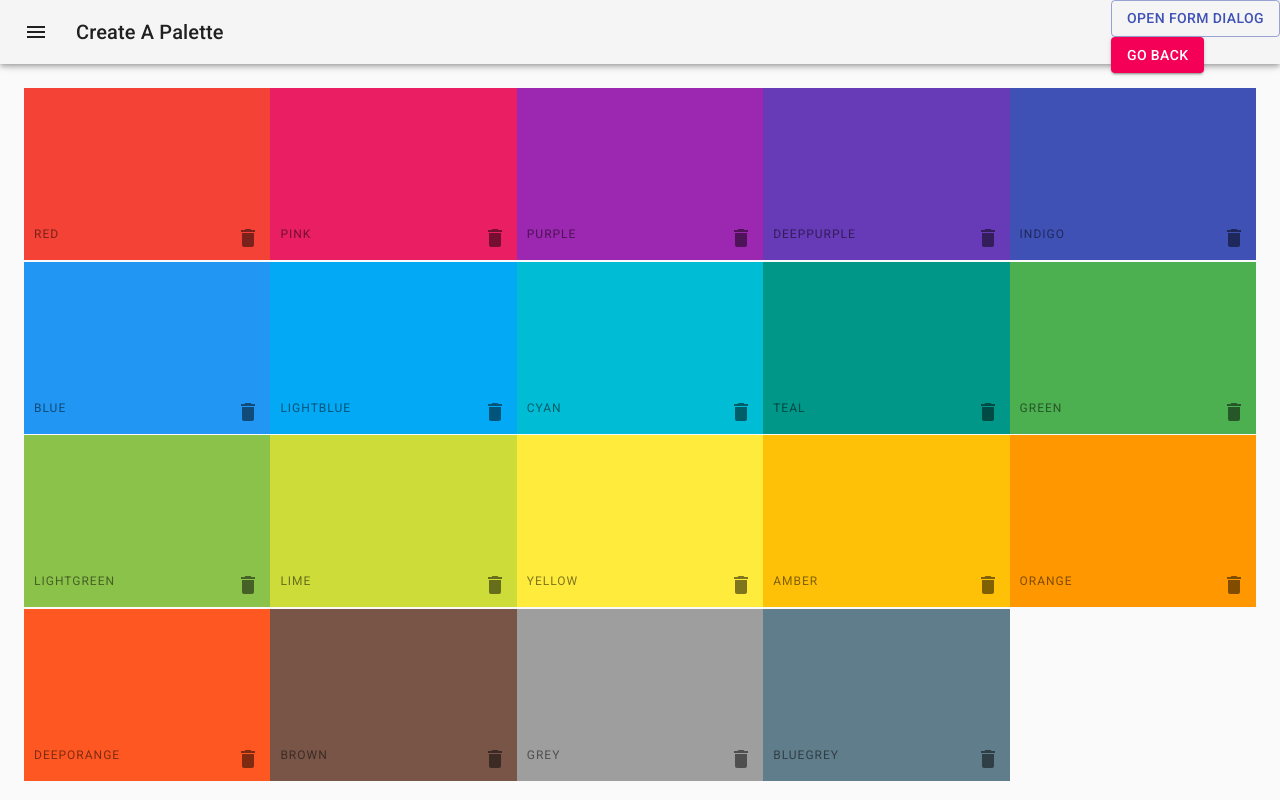
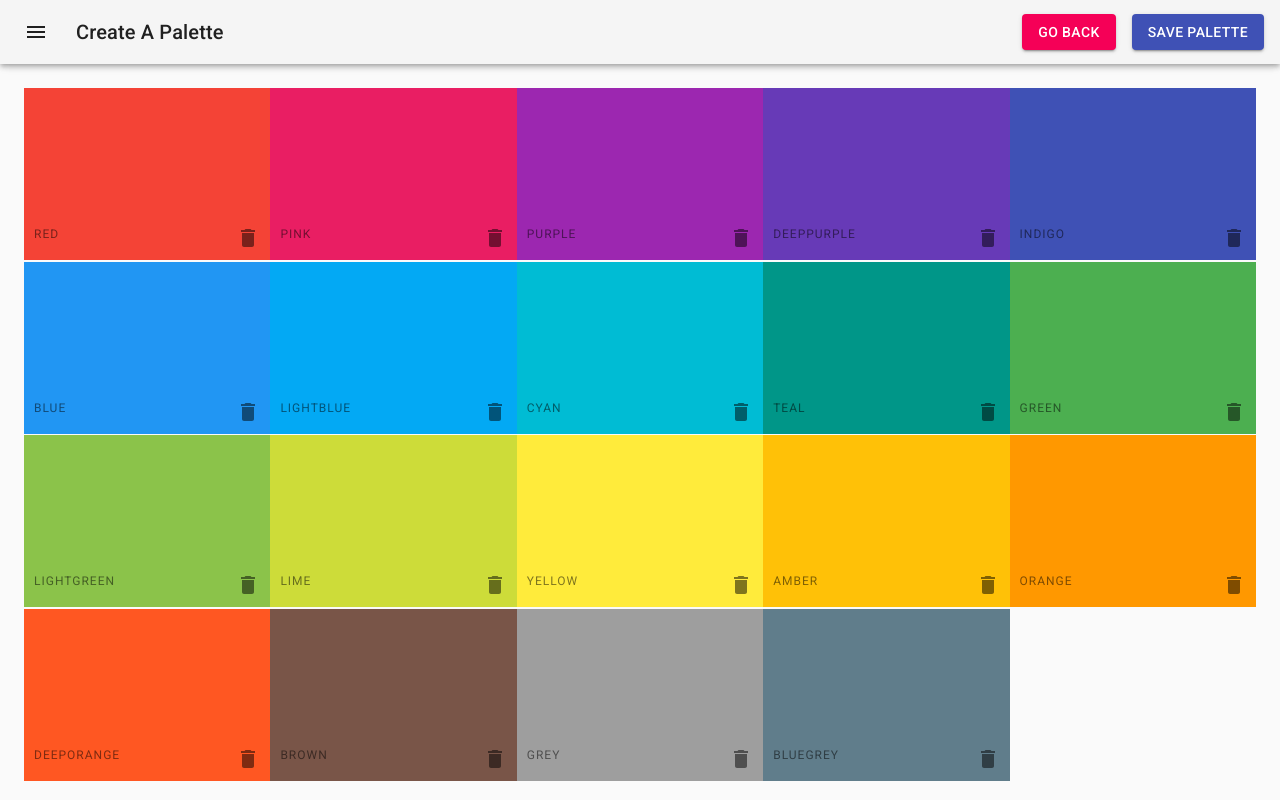
Before and after one commit to Bartosz-L/color_app_react, a React (Create React App) app: page /palette/new in a window 1280 px wide. Built offline with nearby package versions, Linux system fonts and the light colour scheme.

Commit message:
styling palette save popup

```diff
--- a/src/components/NewPalette/PaletteFormNav.js
+++ b/src/components/NewPalette/PaletteFormNav.js
@@ -1,4 +1,4 @@
-import React from 'react'
+import React, { useState } from 'react'
 import { Link } from 'react-router-dom'
 import clsx from 'clsx'
 import { makeStyles } from '@material-ui/core/styles'
@@ -18,6 +18,7 @@ const useStyles = makeStyles(theme => ({
     }),
     flexDirection: 'row',
     justifyContent: 'space-between',
+    alignItems: 'center',
     height: '64px',
   },
   appBarShift: {
@@ -38,7 +39,15 @@ const useStyles = makeStyles(theme => ({
     marginLeft: theme.spacing(1),
     marginRight: theme.spacing(1),
   },
-  navButtons: {},
+  navButtons: {
+    marginRight: theme.spacing(1),
+    '& a': {
+      textDecoration: 'none',
+    },
+  },
+  button: {
+    margin: '0 0.5rem',
+  },
 }))
 
 const PaletteFormNav = props => {
@@ -53,6 +62,10 @@ const PaletteFormNav = props => {
     setOpenSnackbar,
     history,
   } = props
+  const [formShowing, setFormShowing] = useState(false)
+  const showForm = () => {
+    setFormShowing(true)
+  }
 
   return (
     <div className={classes.root}>
@@ -79,22 +92,27 @@ const PaletteFormNav = props => {
           </Typography>
         </Toolbar>
         <div className={classes.navButtons}>
-          <SavePalettePopupForm
-            classes={classes}
-            colors={colors}
-            palettes={palettes}
-            savePalette={savePalette}
-            setErrorMessage={setErrorMessage}
-            setOpenSnackbar={setOpenSnackbar}
-            history={history}
-          />
           <Link to="/">
-            <Button type="button" variant="contained" color="secondary">
+            <Button type="button" variant="contained" color="secondary" className={classes.button}>
               Go Back
             </Button>
           </Link>
+          <Button variant="contained" color="primary" onClick={showForm} className={classes.button}>
+            Save Palette
+          </Button>
         </div>
       </AppBar>
+      {formShowing && (
+        <SavePalettePopupForm
+          classes={classes}
+          colors={colors}
+          palettes={palettes}
+          savePalette={savePalette}
+          setErrorMessage={setErrorMessage}
+          setOpenSnackbar={setOpenSnackbar}
+          history={history}
+        />
+      )}
     </div>
   )
 }
--- a/src/components/NewPalette/SavePalettePopupForm.js
+++ b/src/components/NewPalette/SavePalettePopupForm.js
@@ -8,13 +8,17 @@ import DialogContentText from '@material-ui/core/DialogContentText'
 import DialogTitle from '@material-ui/core/DialogTitle'
 
 const SavePalettePopupForm = props => {
-  const { classes, colors, palettes, savePalette, setErrorMessage, setOpenSnackbar, history } = props
+  const {
+    classes,
+    colors,
+    palettes,
+    savePalette,
+    setErrorMessage,
+    setOpenSnackbar,
+    history,
+  } = props
   const [open, setOpen] = useState(false)
   const [newPaletteName, setNewPaletteName] = useState('')
-
-  const handleClickOpen = () => {
-    setOpen(true)
-  }
 
   const handleClose = () => {
     setOpen(false)
@@ -45,18 +49,13 @@ const SavePalettePopupForm = props => {
     }
   }
   return (
-    <div>
-      <Button variant="outlined" color="primary" onClick={handleClickOpen}>
-        Open form dialog
-      </Button>
       <Dialog open={open} onClose={handleClose} aria-labelledby="form-dialog-title">
-        <DialogTitle id="form-dialog-title">Subscribe</DialogTitle>
+        <DialogTitle id="form-dialog-title">Choose a Palette Name</DialogTitle>
+        <form autoComplete="off" onSubmit={handleSavePalette} name="newPaletteName">
           <DialogContent>
             <DialogContentText>
-            To subscribe to this website, please enter your email address here. We will send updates
-            occasionally.
+              Please enter a name for your new palette. Make sure its unique.
             </DialogContentText>
-          <form autoComplete="off" onSubmit={handleSavePalette} name="newPaletteName">
             <TextField
               id="newPaletteName"
               label="palette name"
@@ -64,23 +63,20 @@ const SavePalettePopupForm = props => {
               value={newPaletteName}
               onChange={handleChangeNewPaletteName}
               margin="normal"
+              fullWidth
               required
             />
-            <Button type="submit" variant="contained" color="primary">
-              Save Palette
-            </Button>
-          </form>
           </DialogContent>
           <DialogActions>
             <Button onClick={handleClose} color="primary">
               Cancel
             </Button>
-          <Button onClick={handleClose} color="primary">
-            Subscribe
+            <Button type="submit" variant="contained" color="primary">
+              Save Palette
             </Button>
           </DialogActions>
+        </form>
       </Dialog>
-    </div>
   )
 }
 
```
Lines whose indentation alone changed are shown as unchanged.
